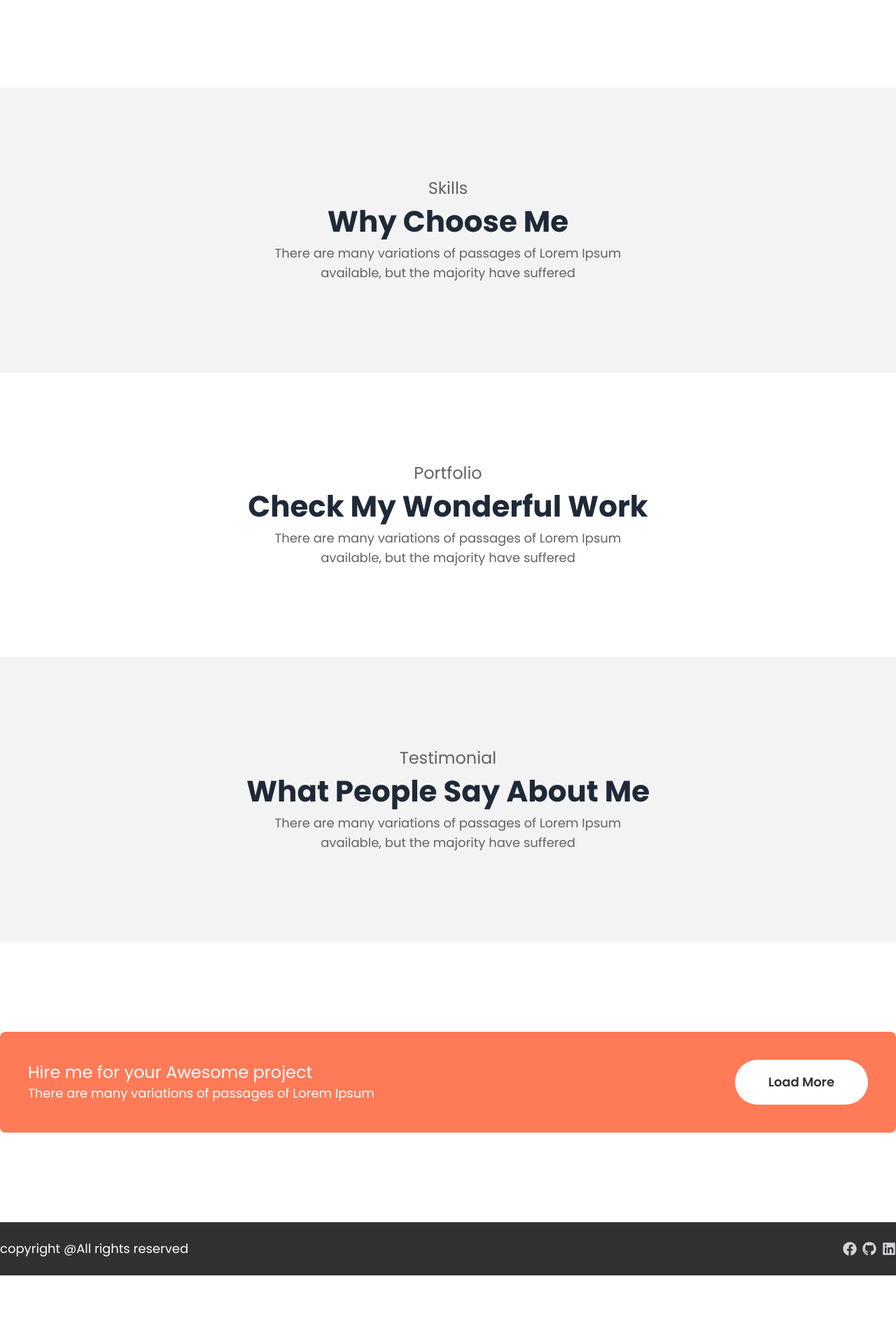
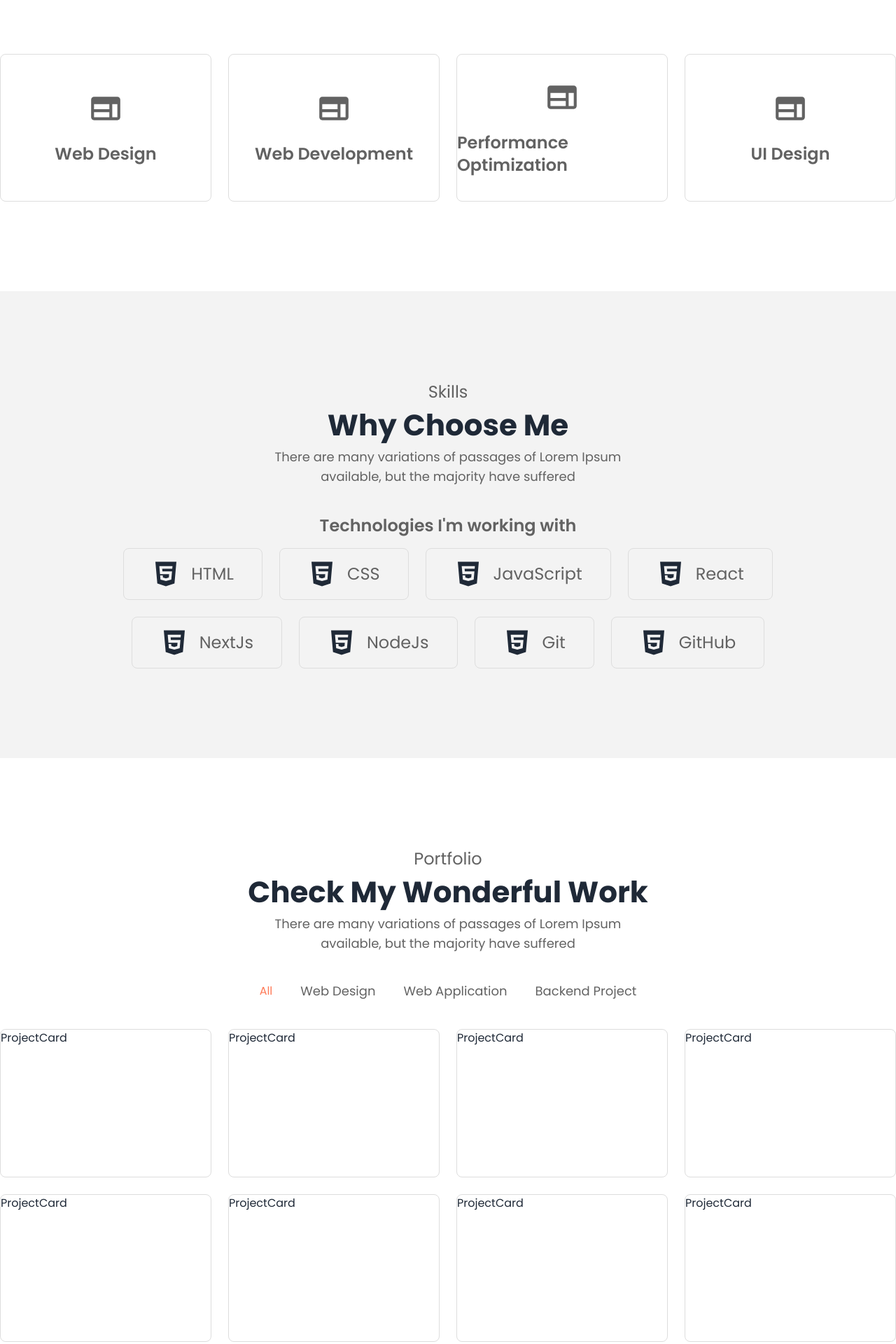
Before and after one commit to hasiburdev/hasiburdev.github.io, a Next.js app: page / in a window 1280 px wide. Shown: the part 1660-3580 px from the top of the page at 70% size. Before the commit the page ends 3482 px from the top, so only its background shows below. Built offline with nearby package versions, Linux system fonts and the light colour scheme.

Commit message:
Add work section

```diff
--- a/components/base/text.tsx
+++ b/components/base/text.tsx
@@ -14,6 +14,7 @@ const textClasses = cva(["text-tertiary"], {
       normal: ["font-normal"],
       bold: ["font-bold"],
       medium: ["font-medium"],
+      semibold: ["font-semibold"],
     },
   },
   defaultVariants: {
@@ -28,8 +29,16 @@ interface TextProps
   VariantProps<typeof textClasses> {
   text: string;
 }
-const Text: React.FC<TextProps> = ({ className, text, size, font }) => {
-  return <p className={textClasses({ size, font, className })}>{text}</p>;
+const Text: React.FC<TextProps> = ({
+  className,
+  text,
+  size,
+  font,
+  fontWeight,
+}) => {
+  return (
+    <p className={textClasses({ size, font, fontWeight, className })}>{text}</p>
+  );
 };
 
 export default Text;
--- /dev/null
+++ b/components/my-work-card.tsx
@@ -0,0 +1,24 @@
+import { MdOutlineWeb } from "react-icons/md";
+import Text from "./base/text";
+
+interface MyWorkCardProps {
+  title: string;
+}
+
+const MyWorkCard: React.FC<MyWorkCardProps> = ({ title }) => {
+  return (
+    <div className="group ease-in duration-300 border border-cardborder rounded-lg aspect-[10/7] flex flex-col justify-center items-center hover:bg-primary">
+      <span>
+        <MdOutlineWeb className="h-[50px] ease-in duration-300 w-[50px] text-tertiary group-hover:text-white" />
+      </span>
+      <Text
+        fontWeight="semibold"
+        text={title}
+        className="pt-6 ease-in duration-300 group-hover:text-white"
+        size="large"
+      />
+    </div>
+  );
+};
+
+export default MyWorkCard;
--- a/components/my-work.tsx
+++ b/components/my-work.tsx
@@ -1,7 +1,18 @@
 import Heading from "./base/heading";
 import Text from "./base/text";
+import MyWorkCard from "./my-work-card";
+
+const myWorkData = [
+  { id: 1, title: "Web Design" },
+  { id: 2, title: "Web Development" },
+  { id: 3, title: "Performance Optimization" },
+  { id: 4, title: "UI Design" },
+];
 
 const MyWorks = () => {
+  const renderedCards = myWorkData.map((work) => (
+    <MyWorkCard key={work.id} title={work.title} />
+  ));
   return (
     <div className="container my-32">
       <div className="text-center">
@@ -12,6 +23,7 @@ const MyWorks = () => {
           className="w-[500px] mx-auto"
         />
       </div>
+      <div className="grid grid-cols-4 gap-x-6 mt-20">{renderedCards}</div>
     </div>
   );
 };
--- a/components/portfolio.tsx
+++ b/components/portfolio.tsx
@@ -1,5 +1,7 @@
+import Button from "./base/button";
 import Heading from "./base/heading";
 import Text from "./base/text";
+import ProjectCard from "./project-card";
 
 const Portfolio = () => {
   return (
@@ -13,7 +15,33 @@ const Portfolio = () => {
           size="medium"
         />
       </div>
-      {/*Skills section */}
+      <div>
+        <ul className="flex flex-row justify-center items-center gap-10 my-10">
+          <li className="text-primary cursor-pointer">All</li>
+          <li className="cursor-pointer">
+            <Text text="Web Design" />
+          </li>
+          <li className="cursor-pointer">
+            <Text text="Web Application" />
+          </li>
+          <li className="cursor-pointer">
+            <Text text="Backend Project" />
+          </li>
+        </ul>
+        <div className="grid grid-cols-4 gap-6">
+          <ProjectCard />
+          <ProjectCard />
+          <ProjectCard />
+          <ProjectCard />
+          <ProjectCard />
+          <ProjectCard />
+          <ProjectCard />
+          <ProjectCard />
+        </div>
+        <div className="py-10 flex justify-center">
+          <Button text="Load More" variant="secondary" />
+        </div>
+      </div>
     </div>
   );
 };
--- /dev/null
+++ b/components/project-card.tsx
@@ -0,0 +1,9 @@
+const ProjectCard = () => {
+  return (
+    <div className="border border-cardborder rounded-lg aspect-[10/7]">
+      ProjectCard
+    </div>
+  );
+};
+
+export default ProjectCard;
--- /dev/null
+++ b/components/skill-card.tsx
@@ -0,0 +1,18 @@
+import Text from "./base/text";
+import { FaHtml5 } from "react-icons/fa";
+
+interface SkillCardProps {
+  title: string;
+}
+const SkillCard: React.FC<SkillCardProps> = ({ title }) => {
+  return (
+    <div className="border border-cardborder py-4 px-10 rounded-lg flex flex-row justify-center items-center gap-4">
+      <span>
+        <FaHtml5 className="w-10 h-10 " />
+      </span>
+      <Text size="large" text={title} />
+    </div>
+  );
+};
+
+export default SkillCard;
--- a/components/skills.tsx
+++ b/components/skills.tsx
@@ -1,7 +1,22 @@
 import Heading from "./base/heading";
 import Text from "./base/text";
+import SkillCard from "./skill-card";
+
+const skillData = [
+  { id: 1, title: "HTML" },
+  { id: 2, title: "CSS" },
+  { id: 3, title: "JavaScript" },
+  { id: 4, title: "React" },
+  { id: 5, title: "NextJs" },
+  { id: 6, title: "NodeJs" },
+  { id: 7, title: "Git" },
+  { id: 8, title: "GitHub" },
+];
 
 const Skills = () => {
+  const renderedSkills = skillData.map((skill) => (
+    <SkillCard key={skill.id} title={skill.title} />
+  ));
   return (
     <div className="bg-offwhite py-32">
       <div className="container ">
@@ -15,6 +30,15 @@ const Skills = () => {
           />
         </div>
         {/*Skills section */}
+        <Text
+          text="Technologies I'm working with"
+          className="text-center mt-10 mb-4"
+          fontWeight="semibold"
+          size="large"
+        />
+        <div className="flex flex-row flex-wrap w-4/5 mx-auto justify-center gap-6">
+          {renderedSkills}
+        </div>
       </div>
     </div>
   );
--- a/tailwind.config.js
+++ b/tailwind.config.js
@@ -18,6 +18,7 @@ module.exports = {
         secondary: "#313131",
         tertiary: "#626262",
         offwhite: "#f3f3f3",
+        cardborder: "#dddddd",
       },
       fontFamily: {
         open: ["var(--open-sans)", "sans-serif"],
```
Also changed, not shown: 1 other file (tests, documents, lock files or other folders).
